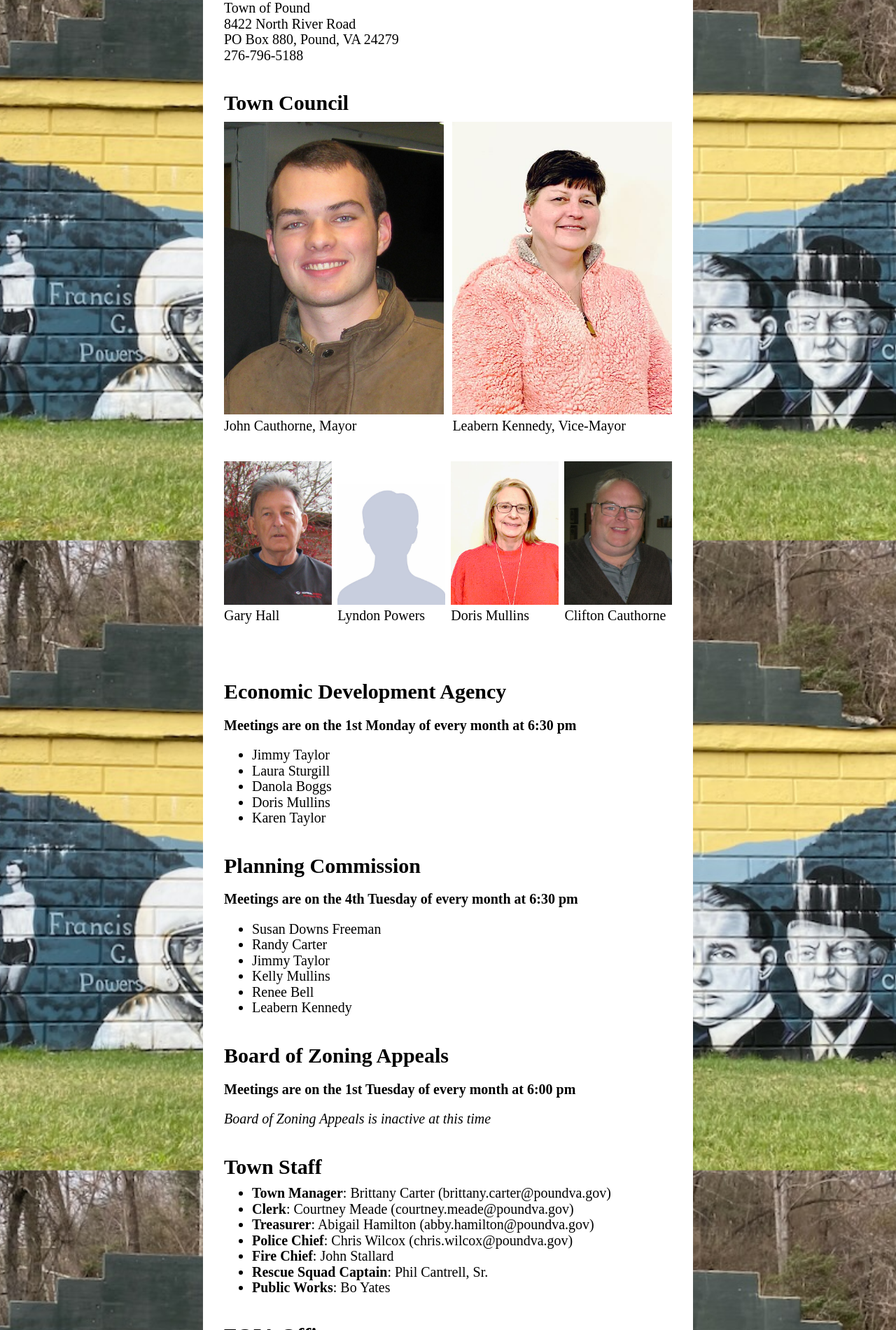
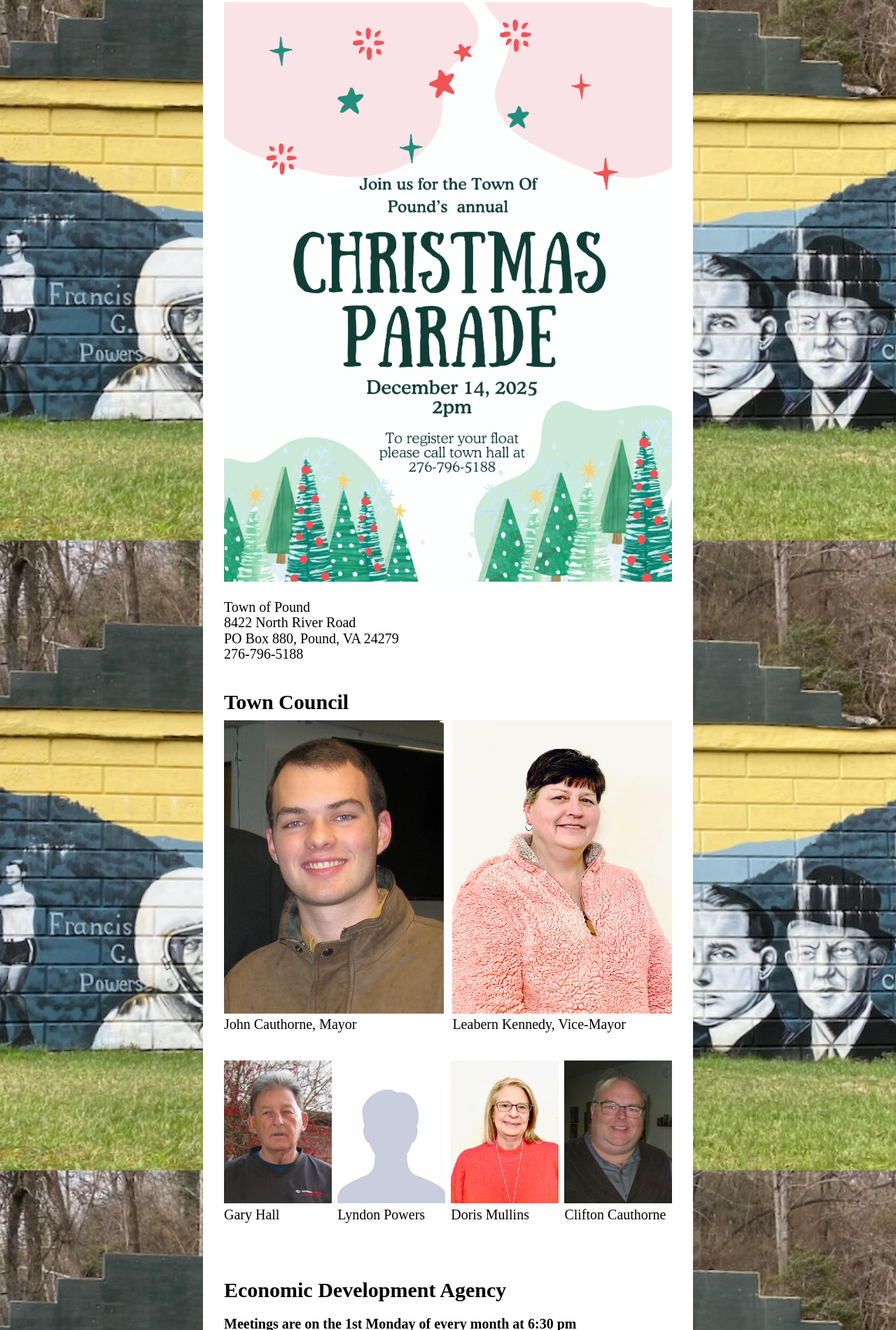
Before and after one commit to poundva/poundva.github.io, a Jekyll site: the page built from index.html, in a window 1280 px wide. Shown: the part 1028-2928 px from the top of the page at 70% size. Built offline with Jekyll 4.4.1, drawn with Linux system fonts in a browser that asks for light colours; some web fonts are replaced.

Commit message:
Add new Christmas event flyer image to index.html

```diff
--- a/index.html
+++ b/index.html
@@ -6,6 +6,9 @@ title: Home
 
 <li>
     <img src="images/Green Christmas Party Flyer.png" alt="">
+</li>
+<li>
+    <img src="images/Green and Red Illustrative Christmas Event Flyer (1).png" alt="">
 </li>
 
 <p class="contact">Town of Pound<br>
```
